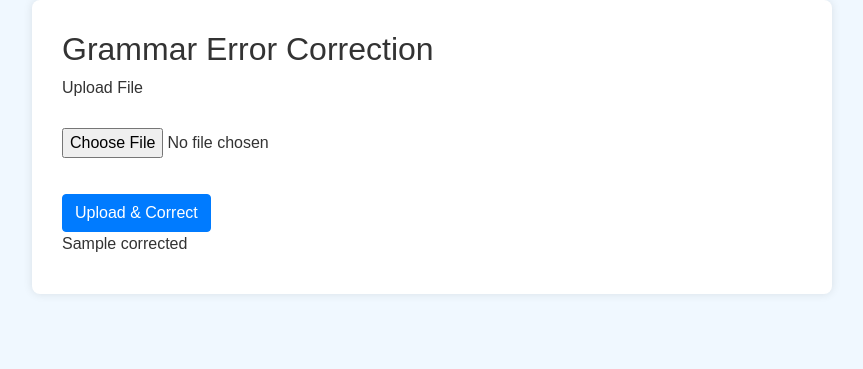
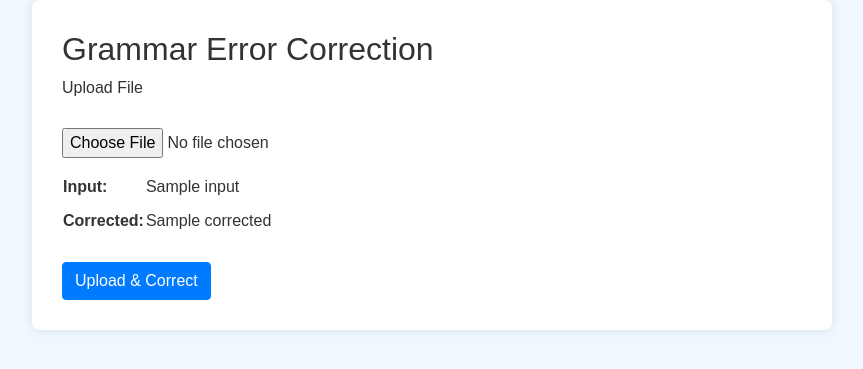
Before and after one commit to p-bhide/test_gec_nlp_app, a Flask app: template gec_app/templates/file_correction.html in a window 1280 px wide. Shown: the part 96-465 px from the top of the page, without its empty margins (208-1071 px from the left). Run offline with Flask 3, Linux system fonts and the light colour scheme; the template is opened without the code that fills it: most values are stand-ins (such as "Sample title", 1, 10 or a date in 2020); some libraries are stand-ins or nearby versions.

Commit message:
correction in file upload

```diff
--- a/gec_app/app.py
+++ b/gec_app/app.py
@@ -24,7 +24,7 @@ def file_correction():
             file_content = uploaded_file.read().decode('utf-8')  # Read as text
             corrected = correct_text(file_content)
             return render_template('file_correction.html',
-                            #    input=request.form.get('input_text'),
+                               input=file_content,
                                corrected=corrected)
         else:
             flash("Only .txt files are supported currently.")
--- a/gec_app/templates/file_correction.html
+++ b/gec_app/templates/file_correction.html
@@ -8,9 +8,22 @@
         <label for="file">Upload File</label>
         <input type="file" class="form-control-file" name="file" id="file" required>
     </div>
+    {% if input %}
+        <table>
+            <tr>
+                <th>
+                    <label>Input: </label>
+                </th>
+                <td><label>{{ input }}</label></td>
+            </tr>
+            <tr>
+                <th>
+                    <label>Corrected: </label>
+                </th>
+                <td><label>{{ corrected }}</label></td>
+            </tr>
+        </table>
+        {% endif %}
     <button type="submit" class="btn btn-primary">Upload & Correct</button>
     </form>
-    {% if corrected %}
-        <label>{{ corrected }}</label>
-    {% endif %}
 {% endblock %}
```
